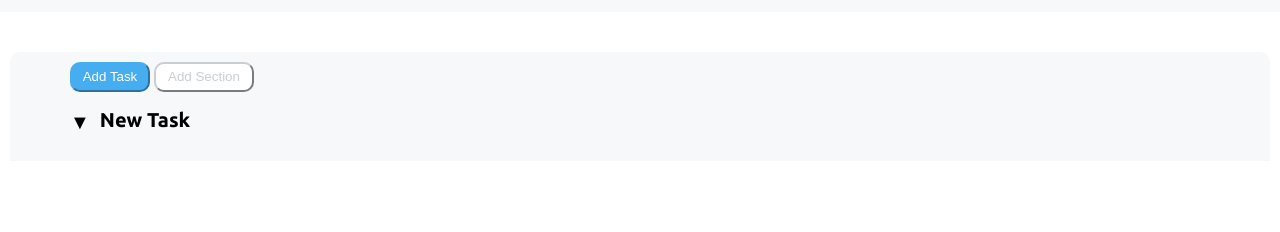
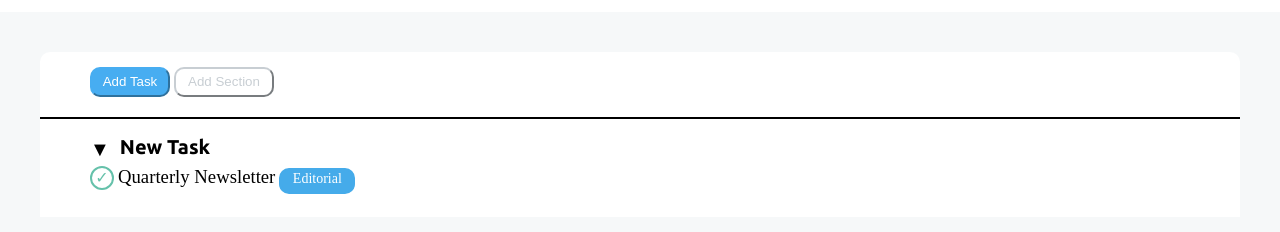
Before and after one commit to emanuelevolpes/html-css-toboolist, a plain HTML site: page index.html in a window 1280 px wide. Shown: the part 68-300 px from the top of the page. Drawn offline with Linux system fonts and the light colour scheme; a web font is replaced by a local one.

Commit message:
pseudo-elements

```diff
--- a/css/style.css
+++ b/css/style.css
@@ -2,22 +2,22 @@ body{
     margin-top: 0;
     margin-left: 0;
     margin-right: 0;
+    background-color: #F6F8F9;
 }
 
 header{
-    background-color: #F6F8F9;
+    background-color: white;
     margin: 0;
 }
 
 
 main{
-    background-color: #F6F8F9;
+    background-color: white;
     max-width: 1200px;
     margin: 0 auto;
     margin-top: 40px;
-    padding-top: 10px;
+    padding-top: 15px;
     padding-bottom: 10px;
-    padding-left: 60px;
     border-top-left-radius: 10px;
     border-top-right-radius: 10px;
 }
@@ -37,9 +37,10 @@ h1{
 
 
 .button-box{
-    background-color: #F6F8F9;
     max-width: 1200px;
-    border-bottom: white 2px;
+    border-bottom: solid black 2px;
+    padding-left: 50px;
+    padding-bottom: 20px;
 }
 
 
@@ -61,12 +62,17 @@ h1{
     border-color: #C8CED3;
 }
 
+.main-section{
+    padding-left: 50px;
+}
+
 h2{
     display: inline-block;
     vertical-align: middle;
     font-family: 'Sofia Sans', sans-serif;
     font-family: 'Ubuntu', sans-serif;
     font-size: 20px;
+    margin-bottom: 0;
 }
 
 h2::before{
@@ -74,3 +80,35 @@ h2::before{
     vertical-align: middle;
     padding-right: 10px;
 }
+
+h3{
+    display: inline-block;
+    font-weight: 100;
+    margin-top: 5px;
+}
+
+.pseudo-elements::before{
+    display: inline-block;
+    content: '\2713';
+    color: #65C1AA;
+    width: 20px;
+    height: 20px;
+    border: 2px solid #65C1AA ;
+    border-radius: 50%;
+    text-align: center;
+}
+
+
+.pseudo-elements::after{
+    display: inline-block;
+    content: "Editorial";
+    color: white;
+    font-weight: lighter;
+    font-size: 14px;
+    background-color: #45ABEA;
+    height: 20px;
+    width: 70px;
+    border: solid #45ABEA;
+    border-radius: 10px 10px 10px 10px;
+    text-align: center;
+}
--- a/index.html
+++ b/index.html
@@ -33,8 +33,13 @@
         <!-- /button-->
 
         <!-- main section-->
-        <section>
-            <h2>New Task</h2>
+        <section class="main-section">
+            <div>
+                <h2>New Task</h2>
+            </div>
+            <div class="pseudo-elements">
+               <h3>Quarterly Newsletter</h3>
+            </div>
         </section>
         <!-- /main section-->
 
```
